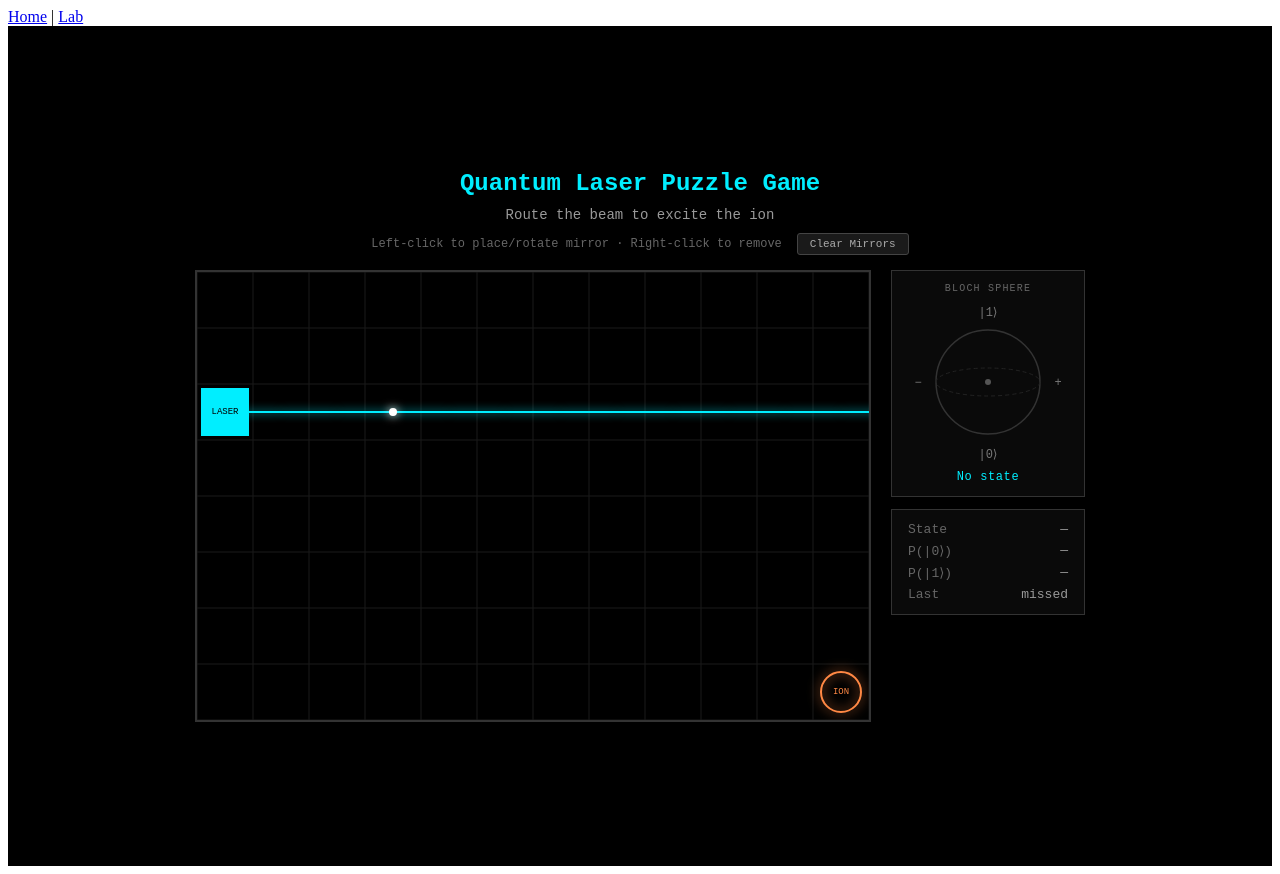
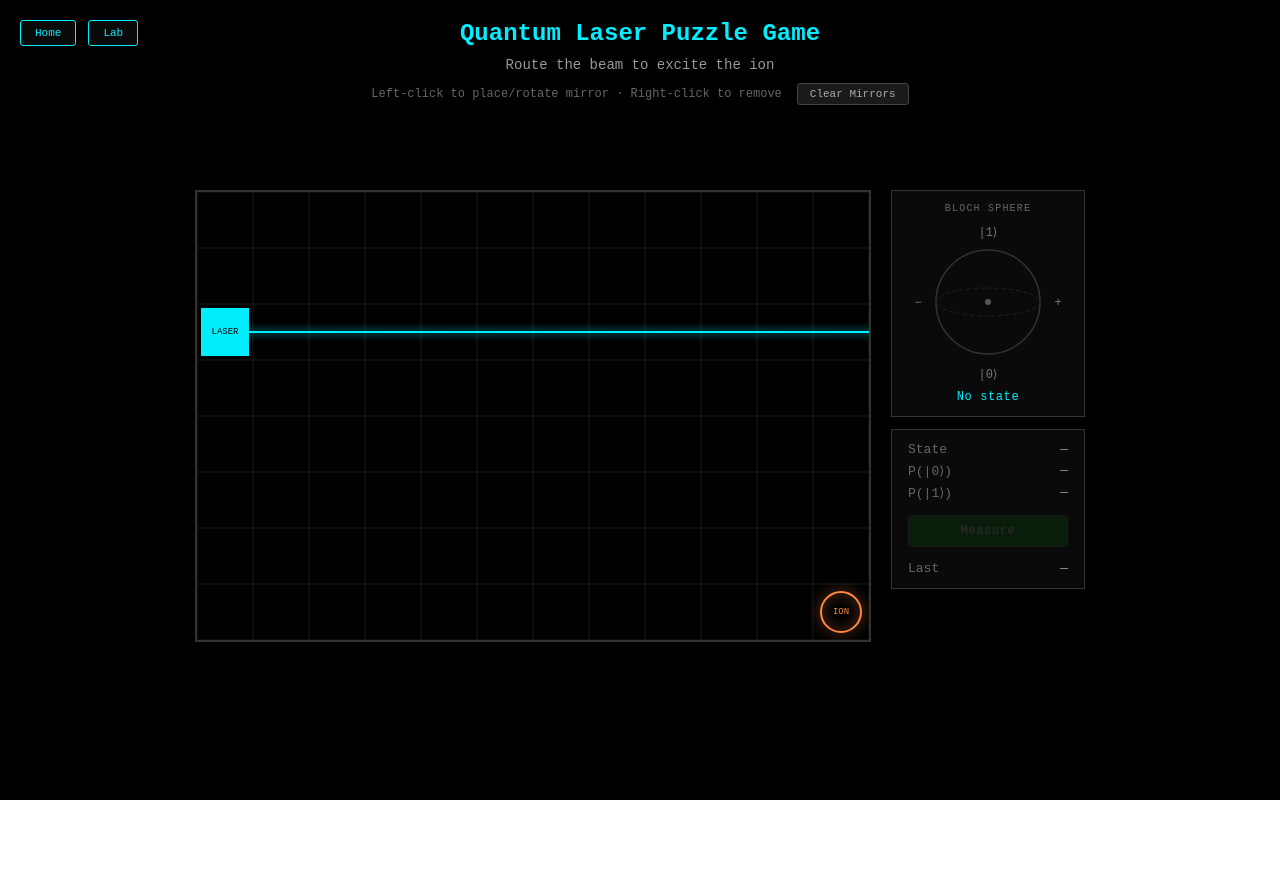
Before and after one commit to archie-sagers/quantum-educational-game, a Vue app in the folder quantum-project/: page / in a window 1280 px wide. After the commit the page ends 800 px from the top, so only its background shows below. Built offline with nearby package versions, Linux system fonts and the light colour scheme; the HTML template or start-up script is replaced by a standard one.

Commit message:
Added measure button and changed styling
- Added measure button so the photon only fires when that is pressed
- Improved the success screen
- Added nav buttons in the correct style
- Added placeholder lab screen

```diff
--- a/quantum-project/src/App.vue
+++ b/quantum-project/src/App.vue
@@ -1,12 +1,49 @@
 <script setup lang="ts"></script>
 
 <template>
-  <nav>
-    <router-link to="/">Home</router-link> |
-    <router-link to="/lab">Lab</router-link>
+  <nav class="navbar">
+    <router-link to="/" class="navLink">Home</router-link>
+    <router-link to="/lab" class="navLink">Lab</router-link>
   </nav>
 
   <router-view />
 </template>
 
-<style scoped></style>
+<style>
+body, html, #app {
+  margin: 0;
+  padding: 0;
+  width: 100%;
+  height: 100%;
+  overflow: hidden;
+}
+</style>
+
+<style scoped>
+.navbar {
+  position: absolute;
+  top: 20px;
+  left: 20px;
+  display: flex;
+  gap: 12px;
+}
+
+.navLink {
+  cursor: pointer;
+  background: #0a0a0a;
+  color: #0ef;
+  border: 1px solid #0ef;
+  padding: 6px 14px;
+  font-size: 11px;
+  font-family: monospace;
+  border-radius: 3px;
+  transition: 0.2s;
+  text-decoration: none;
+  display: inline-block;
+}
+
+.navLink:hover {
+  background: #1a1a1a;
+  box-shadow: 0 0 8px #0ef;
+}
+</style>
--- a/quantum-project/src/pages/Home.module.css
+++ b/quantum-project/src/pages/Home.module.css
@@ -2,7 +2,7 @@
   background: #000000;
   color: #eee;
   font-family: monospace;
-  min-height: 100vh;
+  height: 100vh;
   display: flex;
   flex-direction: column;
   align-items: center;
@@ -10,6 +10,7 @@
   margin: 0;
   gap: 10px;
   padding: 20px;
+  overflow: hidden;
 }
 
 .title {
@@ -61,6 +62,8 @@
   align-items: flex-start;
   flex-wrap: wrap;
   justify-content: center;
+  flex: 1;
+  min-height: 0;
 }
 
 .canvasWrap {
@@ -74,6 +77,10 @@
 .gameCanvas {
   border: 2px solid #333;
   cursor: crosshair;
+  max-height: 60vh;
+  max-width: 100%;
+  height: auto;
+  width: auto;
 }
 
 .winOverlay {
@@ -97,6 +104,8 @@
   flex-direction: column;
   gap: 12px;
   min-width: 180px;
+  max-height: 70vh;
+  overflow-y: auto;
 }
 
 .blochPanel {
@@ -170,7 +179,7 @@
   flex-direction: column;
   gap: 6px;
   background: #0a0a0a;
-  max-height: 280px;
+  max-height: 300px;
   overflow-y: auto;
 }
 
@@ -219,3 +228,76 @@
   word-break: break-all;
   line-height: 1.6;
 }
+
+.measureBtn {
+  cursor: pointer;
+  background: #0a3a0a;
+  color: #0f0;
+  border: 1px solid #0f0;
+  padding: 8px 16px;
+  font-size: 12px;
+  font-family: monospace;
+  border-radius: 3px;
+  transition: 0.2s;
+  margin: 8px 0;
+  font-weight: bold;
+  letter-spacing: 0.05em;
+}
+
+.measureBtn:hover:not(:disabled) {
+  background: #0d5a0d;
+  border-color: #0ff;
+  color: #0ff;
+  box-shadow: 0 0 8px #0f0;
+}
+
+.measureBtn:disabled {
+  opacity: 0.4;
+  cursor: not-allowed;
+  border-color: #333;
+  color: #555;
+}
+
+.successBoxContainer {
+  height: 60px;
+  display: flex;
+  justify-content: center;
+  align-items: center;
+}
+
+.successBox {
+  border: 2px solid #0f0;
+  background: #0a2a0a;
+  padding: 12px 20px;
+  border-radius: 4px;
+  display: flex;
+  flex-direction: row;
+  align-items: center;
+  gap: 20px;
+}
+
+.successText {
+  color: #0f0;
+  font-size: 16px;
+  font-weight: bold;
+  letter-spacing: 0.1em;
+  white-space: nowrap;
+}
+
+.nextBtn {
+  cursor: pointer;
+  background: #0f0;
+  color: #000;
+  border: none;
+  padding: 10px 24px;
+  font-size: 13px;
+  font-family: monospace;
+  font-weight: bold;
+  border-radius: 3px;
+  transition: 0.2s;
+}
+
+.nextBtn:hover {
+  background: #0ff;
+  box-shadow: 0 0 12px #0f0;
+}
--- a/quantum-project/src/pages/Home.vue
+++ b/quantum-project/src/pages/Home.vue
@@ -24,13 +24,11 @@ const p1 = ref('0%')
 const result = ref('—')
 const history = ref<number[]>([])
 const showWin = ref(false)
+const canMeasure = ref(false)
 
 let level: Level = LEVELS[currentLevelIndex.value]!
 let ctx: CanvasRenderingContext2D | null = null
-let isTransitioning = false
-let winTimer: ReturnType<typeof setTimeout> | null = null
 let photon = { progress: 1, segCount: 0 }
-let gameInterval: ReturnType<typeof setInterval> | null = null
 let animationFrameId: number | null = null
 
 
@@ -68,54 +66,48 @@ function setupCanvas() {
   history.value = []
 }
 
-function updateUI(s: number[] | null, hitH: boolean, r: number | null, preMeasure: number | null = null) {
-  if (!s) {
+function updateStateForTracing() {
+  const { hitIon, hitH } = level.trace()
+
+  if (!hitIon) {
     state.value = '—'
-  } else if (hitH) {
-    // If pre-gate state was 1, show |+⟩; if 0, show |-⟩
-    state.value = preMeasure === 1 ? '|+⟩' : '|-⟩'
-  } else {
-    // |0⟩ when r=0, |1⟩ when r=1
-    state.value = r === 0 ? '|0⟩' : '|1⟩'
+    p0.value = '—'
+    p1.value = '—'
+    canMeasure.value = false
+    return
   }
 
-  p0.value = s ? Math.round(s[0]! ** 2 * 100) + '%' : '—'
-  p1.value = s ? Math.round(s[1]! ** 2 * 100) + '%' : '—'
-  result.value = r !== null ? String(r) : 'missed'
+  let s = [1, 0]  // Start in |0⟩
+  const preMeasure = 1
 
-  if (r !== null) {
-    history.value.push(r)
-    if (history.value.length > 20) history.value.shift()
+  if (hitH) s = applyH(s)
+
+  p0.value = Math.round(s[0]! ** 2 * 100) + '%'
+  p1.value = Math.round(s[1]! ** 2 * 100) + '%'
+
+  // Show current superposition
+  if (hitH) {
+    state.value = '|+⟩'  // Show superposition state
+  } else {
+    state.value = '|0⟩'  // Show ground state
   }
+
+  canMeasure.value = true
 }
 
 // Level Progression
 // ------------------
 
-function startWinTimer() {
-  if (winTimer || isTransitioning) return
-  isTransitioning = true
-
-  winTimer = setTimeout(() => {
-    showWin.value = true
-
-    setTimeout(() => {
+function nextLevel() {
   showWin.value = false
   if (currentLevelIndex.value < LEVELS.length - 1) {
     currentLevelIndex.value++
     level = LEVELS[currentLevelIndex.value]!
     setupCanvas()
+    updateStateForTracing()
+    result.value = '—'
+    history.value = []
   }
-      isTransitioning = false
-    }, 2000)
-    winTimer = null
-  }, 2000)
-}
-
-function cancelWinTimer() {
-  if (isTransitioning) return
-  if (winTimer) clearTimeout(winTimer)
-  winTimer = null
 }
 
 // Canvas draw loop
@@ -255,6 +247,35 @@ function draw() {
 
 function clearMirrors() {
   level.grid = Array.from({ length: level.rows }, () => Array(level.cols).fill(null))
+  updateStateForTracing()
+}
+
+function handleMeasure() {
+  if (!canMeasure.value) return
+  canMeasure.value = false
+
+  const { hitH } = level.trace()
+  photon = { progress: 0, segCount: level.trace().segs.length }
+
+  setTimeout(() => {
+    let s = [1, 0]
+    if (hitH) s = applyH(s)
+    const r = measure(s)
+
+    state.value = r === 0 ? '|0⟩' : '|1⟩'
+    p0.value = r === 0 ? '100%' : '0%'
+    p1.value = r === 1 ? '100%' : '0%'
+    result.value = String(r)
+    history.value.push(r)
+    if (history.value.length > 20) history.value.shift()
+
+    canMeasure.value = true
+    if ((level.winCondition === 'any') ||
+        (level.winCondition === 'superposition' && hitH) ||
+        (level.winCondition === 'normal' && !hitH)) {
+      showWin.value = true
+    }
+  }, TRAVEL_MS)
 }
 
 function handleCanvasClick(e: MouseEvent) {
@@ -265,6 +286,7 @@ function handleCanvasClick(e: MouseEvent) {
 
   if (level.isFixed(col, row)) return
   level.grid[row]![col]! = level.grid[row]![col]! === 'fwd' ? 'back' : 'fwd'
+  updateStateForTracing()
 }
 
 function handleCanvasRightClick(e: MouseEvent) {
@@ -275,6 +297,7 @@ function handleCanvasRightClick(e: MouseEvent) {
   const row = Math.floor((e.clientY - rect.top) / CELL)
 
   if (!level.isFixed(col, row)) level.grid[row]![col] = null
+  updateStateForTracing()
 }
 
 // Game Loop
@@ -282,44 +305,12 @@ function handleCanvasRightClick(e: MouseEvent) {
 
 onMounted(() => {
   setupCanvas()
+  updateStateForTracing()
   draw()
-
-  gameInterval = setInterval(() => {
-    const { segs } = level.trace()
-    photon = { progress: 0, segCount: segs.length }
-
-    setTimeout(() => {
-      const { hitIon, hitH } = level.trace()
-      if (!hitIon) {
-        updateUI(null, false, null, null)
-        cancelWinTimer()
-        return
-      }
-
-      let s = [0, 1]  // Start in |1⟩ by default
-      const preMeasure = measure(s)  // Measure before applying gate
-
-      // Set s to the measured state
-      s = preMeasure === 0 ? [1, 0] : [0, 1]
-
-      if (hitH) s = applyH(s)
-      const r = measure(s)
-      updateUI(s, hitH, r, preMeasure)
-
-      let isWinningState = false
-      if (level.winCondition === 'any') isWinningState = true
-      else if (level.winCondition === 'superposition' && hitH) isWinningState = true
-      else if (level.winCondition === 'normal' && !hitH) isWinningState = true
-
-      isWinningState ? startWinTimer() : cancelWinTimer()
-    }, TRAVEL_MS)
-  }, SHOOT_MS)
 })
 
 onUnmounted(() => {
-  if (gameInterval) clearInterval(gameInterval)
   if (animationFrameId) cancelAnimationFrame(animationFrameId)
-  if (winTimer) clearTimeout(winTimer)
 })
 </script>
 
@@ -331,6 +322,14 @@ onUnmounted(() => {
     <div :class="styles.controls">
       <p :class="styles.controlsText">Left-click to place/rotate mirror · Right-click to remove</p>
       <button @click="clearMirrors" :class="styles.clearBtn">Clear Mirrors</button>
+    </div>
+
+    <!-- Success message box - reserves space when not visible -->
+    <div :class="styles.successBoxContainer">
+      <div v-if="showWin" :class="styles.successBox">
+        <div :class="styles.successText">ION SUCCESSFULLY EXCITED</div>
+        <button @click="nextLevel" :class="styles.nextBtn">{{ currentLevelIndex < LEVELS.length - 1 ? 'Next Level' : 'Completed!' }}</button>
+      </div>
     </div>
 
     <!-- Main game area -->
@@ -415,6 +414,16 @@ onUnmounted(() => {
             <span :class="styles.infoKey">P(|1⟩)</span>
             <span :class="styles.infoVal">{{ p1 }}</span>
           </div>
+
+          <!-- Measure Button -->
+          <button
+            @click="handleMeasure"
+            :disabled="!canMeasure"
+            :class="styles.measureBtn"
+          >
+            Measure
+          </button>
+
           <div :class="styles.infoRow">
             <span :class="styles.infoKey">Last</span>
             <span :class="{
@@ -432,8 +441,5 @@ onUnmounted(() => {
       </aside>
     </div>
     <!-- End main-area -->
-
-    <!-- Win overlay -->
-    <div v-if="showWin" :class="styles.winOverlay">ION SUCCESSFULLY EXCITED</div>
   </div>
 </template>
--- a/quantum-project/src/pages/Lab.vue
+++ b/quantum-project/src/pages/Lab.vue
@@ -1,11 +1,12 @@
-<script setup lang="ts"></script>
+<script setup lang="ts">
+import styles from './Home.module.css'
+</script>
 
 <template>
-  <h1>LAB PAGE</h1>
-  <p>
-    Visit <a href="https://vuejs.org/" target="_blank" rel="noopener">vuejs.org</a> to read the
-    documentation
-  </p>
+  <div :class="styles.gameContainer">
+    <h1 :class="styles.title">Lab</h1>
+    <p :class="styles.hint">Lab coming soon</p>
+  </div>
 </template>
 
 <style scoped></style>
```
Lines whose indentation alone changed are shown as unchanged.
